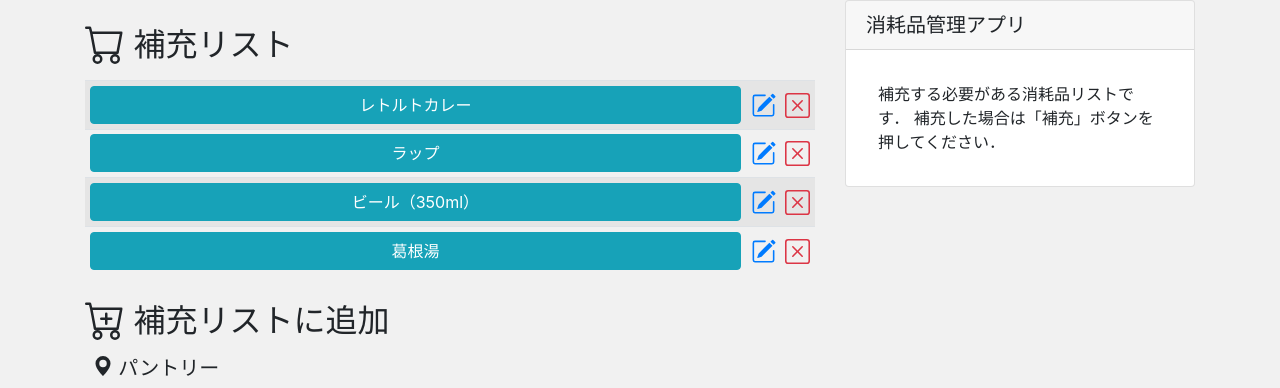
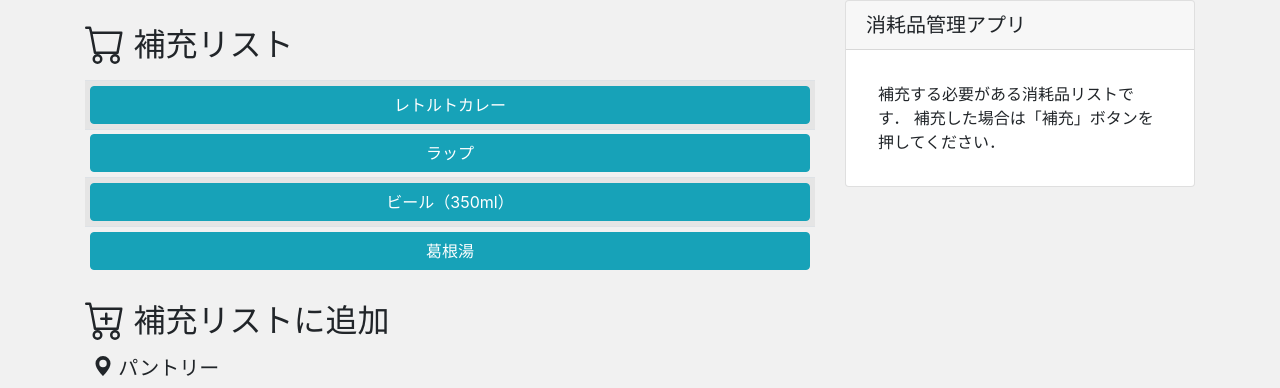
Before and after one commit to riadd188/wasabi, a Django app: page / in a window 1280 px wide. Shown: the part 56-444 px from the top of the page. Run offline with Django 3.2, Linux system fonts and the light colour scheme; a user stored in the database is signed in; data comes from the database, SQL or seed files in the repository; lists and menus that the app fills with data are empty; some libraries are stand-ins or nearby versions.

Commit message:
remove 2 buttons

```diff
--- a/tobuy/app/templates/app/index.html
+++ b/tobuy/app/templates/app/index.html
@@ -42,23 +42,6 @@
                                 {{ item.item }}
                                 </a>
                             </th>
-                            <!-- <th class="align-middle">{{ item.memo }}</th> -->
-                            <!--  <th class="align-middle">{{ item.created }}</th> -->
-                            <!--  <th class="align-middle">{{ item.registerer }}</th> -->
-                             <th class="align-middle">
-                                 <!-- 編集ボタン -->
-                                <a href="{% url 'edit' item.id %}"><svg xmlns="http://www.w3.org/2000/svg" width="25" height="25" fill="currentColor" class="bi bi-pencil-square" viewBox="0 0 16 16">
-                                    <path d="M15.502 1.94a.5.5 0 0 1 0 .706L14.459 3.69l-2-2L13.502.646a.5.5 0 0 1 .707 0l1.293 1.293zm-1.75 2.456l-2-2L4.939 9.21a.5.5 0 0 0-.121.196l-.805 2.414a.25.25 0 0 0 .316.316l2.414-.805a.5.5 0 0 0 .196-.12l6.813-6.814z"/>
-                                    <path fill-rule="evenodd" d="M1 13.5A1.5 1.5 0 0 0 2.5 15h11a1.5 1.5 0 0 0 1.5-1.5v-6a.5.5 0 0 0-1 0v6a.5.5 0 0 1-.5.5h-11a.5.5 0 0 1-.5-.5v-11a.5.5 0 0 1 .5-.5H9a.5.5 0 0 0 0-1H2.5A1.5 1.5 0 0 0 1 2.5v11z"/>
-                                  </svg></a>
-                            </th>
-                             <th class="align-middle">
-                                 <!-- 削除ボタン -->
-                                <a href="{% url 'delete' item.id %}" class="text-danger"><svg xmlns="http://www.w3.org/2000/svg" width="25" height="25" fill="currentColor" class="bi bi-x-square" viewBox="0 0 16 16">
-                                    <path d="M14 1a1 1 0 0 1 1 1v12a1 1 0 0 1-1 1H2a1 1 0 0 1-1-1V2a1 1 0 0 1 1-1h12zM2 0a2 2 0 0 0-2 2v12a2 2 0 0 0 2 2h12a2 2 0 0 0 2-2V2a2 2 0 0 0-2-2H2z"/>
-                                    <path d="M4.646 4.646a.5.5 0 0 1 .708 0L8 7.293l2.646-2.647a.5.5 0 0 1 .708.708L8.707 8l2.647 2.646a.5.5 0 0 1-.708.708L8 8.707l-2.646 2.647a.5.5 0 0 1-.708-.708L7.293 8 4.646 5.354a.5.5 0 0 1 0-.708z"/>
-                                  </svg></a>
-                             </th>
                         </tr>
                         {% endif %}
                         {% endfor %}
```
